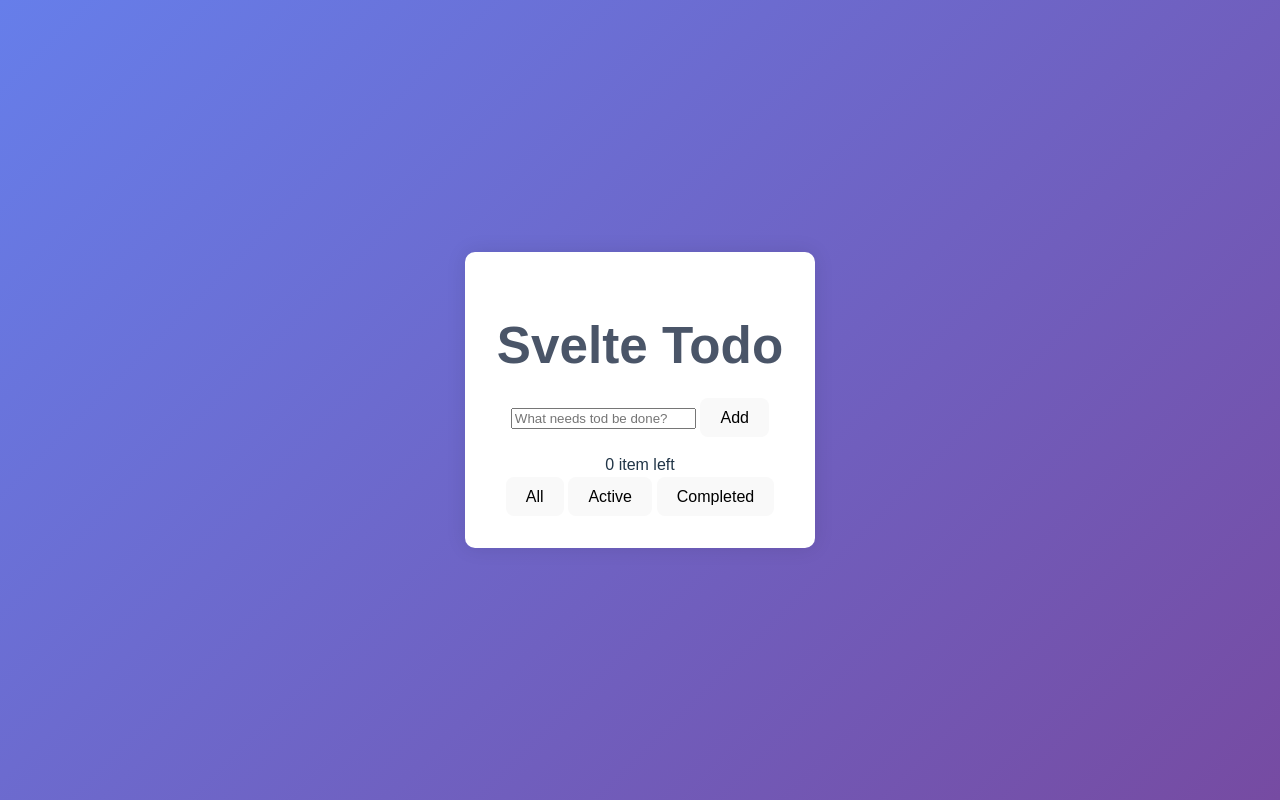
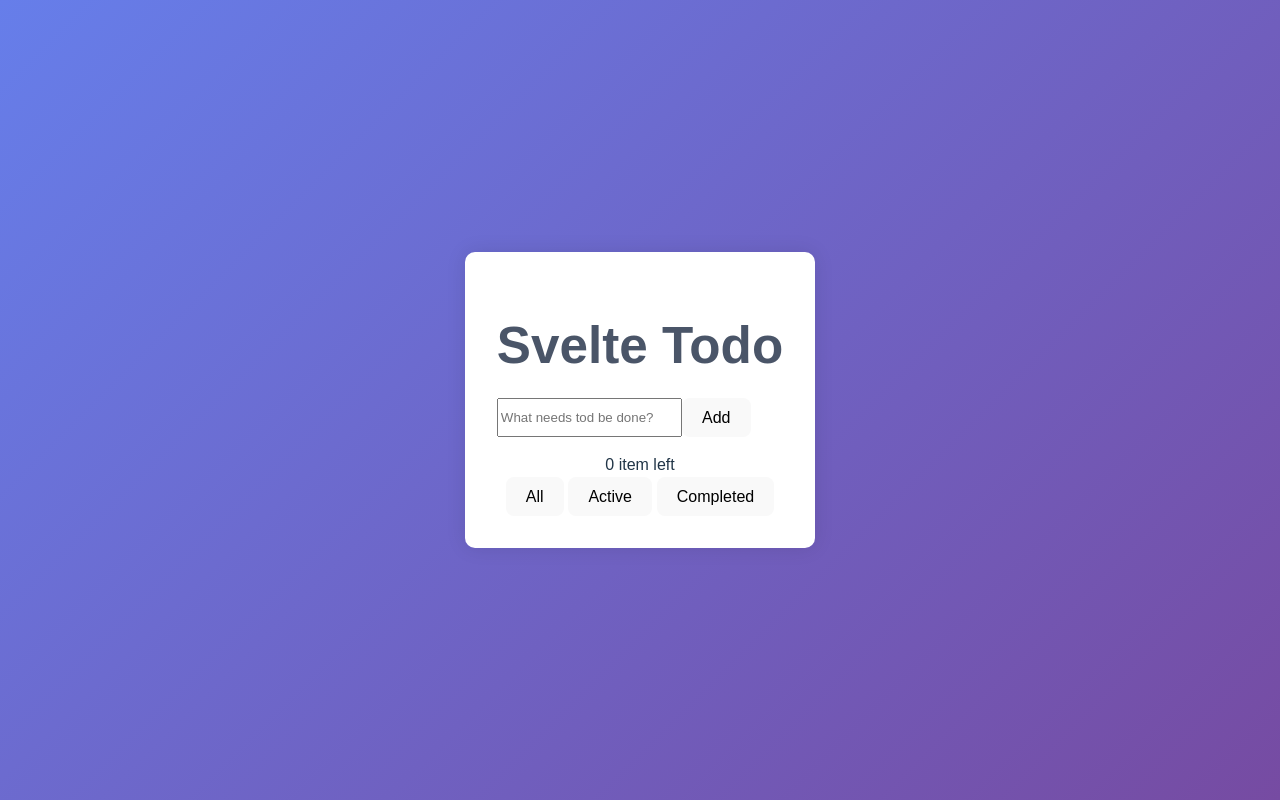
Before and after one commit to Eduardo-J-Morales/Pure-svelte-store-CRUD-TODO-App, a Svelte app: page / in a window 1280 px wide. Built offline with nearby package versions, Linux system fonts and the light colour scheme.

Commit message:
The style for the input-group div is ready.

```diff
--- a/src/App.svelte
+++ b/src/App.svelte
@@ -54,12 +54,15 @@ onMount(()=> null)
     <h1>Svelte Todo</h1>
 
     <form on:submit|preventDefault={handleSubmit}>
-      <input
-      type="text"
-      bind:value={newTodoText}
+      <div class="input-group">
+
+        <input
+        type="text"
+        bind:value={newTodoText}
       placeholder="What needs tod be done?"
       />
       <button type="submit">Add</button>
+    </div>
     </form>
 
     <ul>
@@ -138,4 +141,9 @@ h1 {
   color: #4a5568;
   margin-bottom: 1.5rem;
 }
+
+.input-group {
+  display: flex;
+  margin-bottom: 1rem;
+}
 </style>
```
